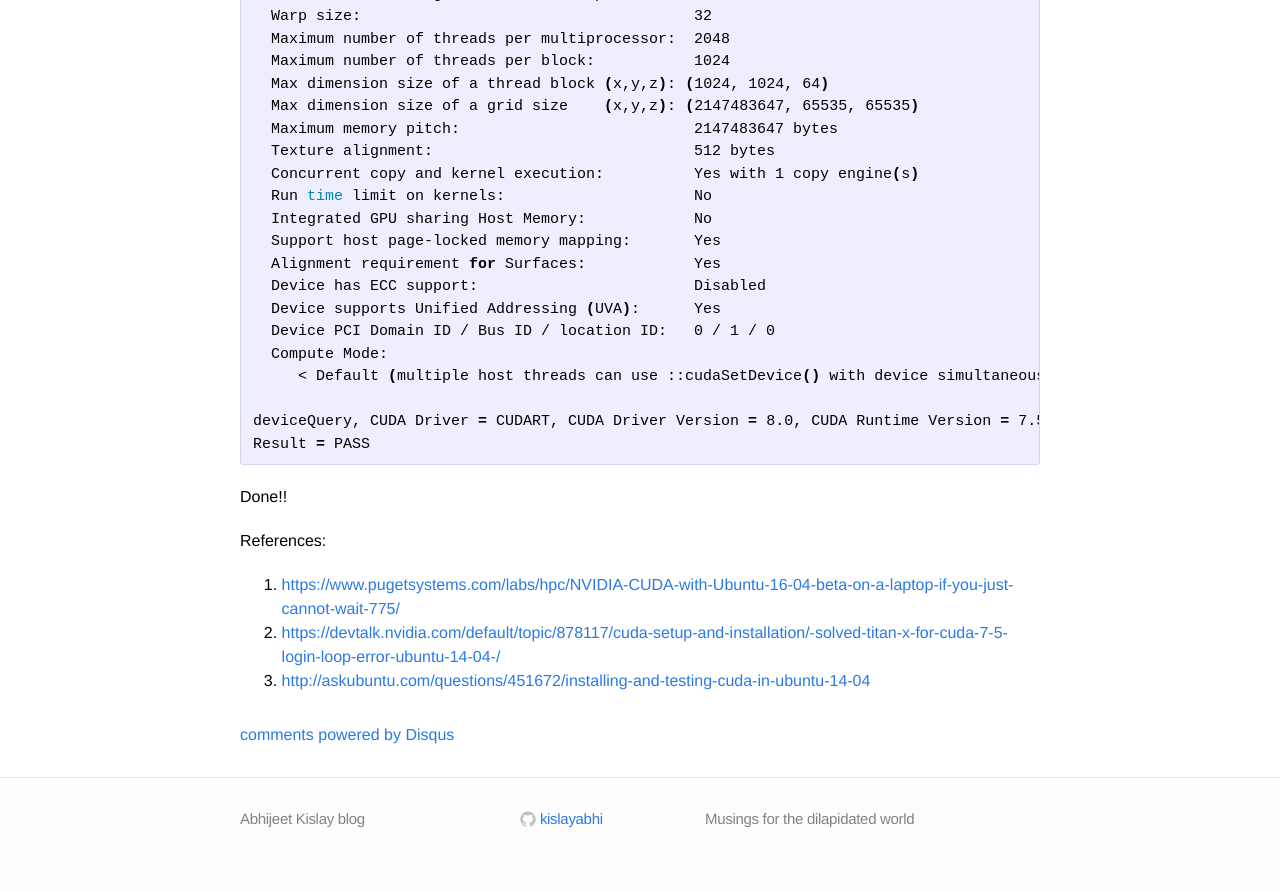
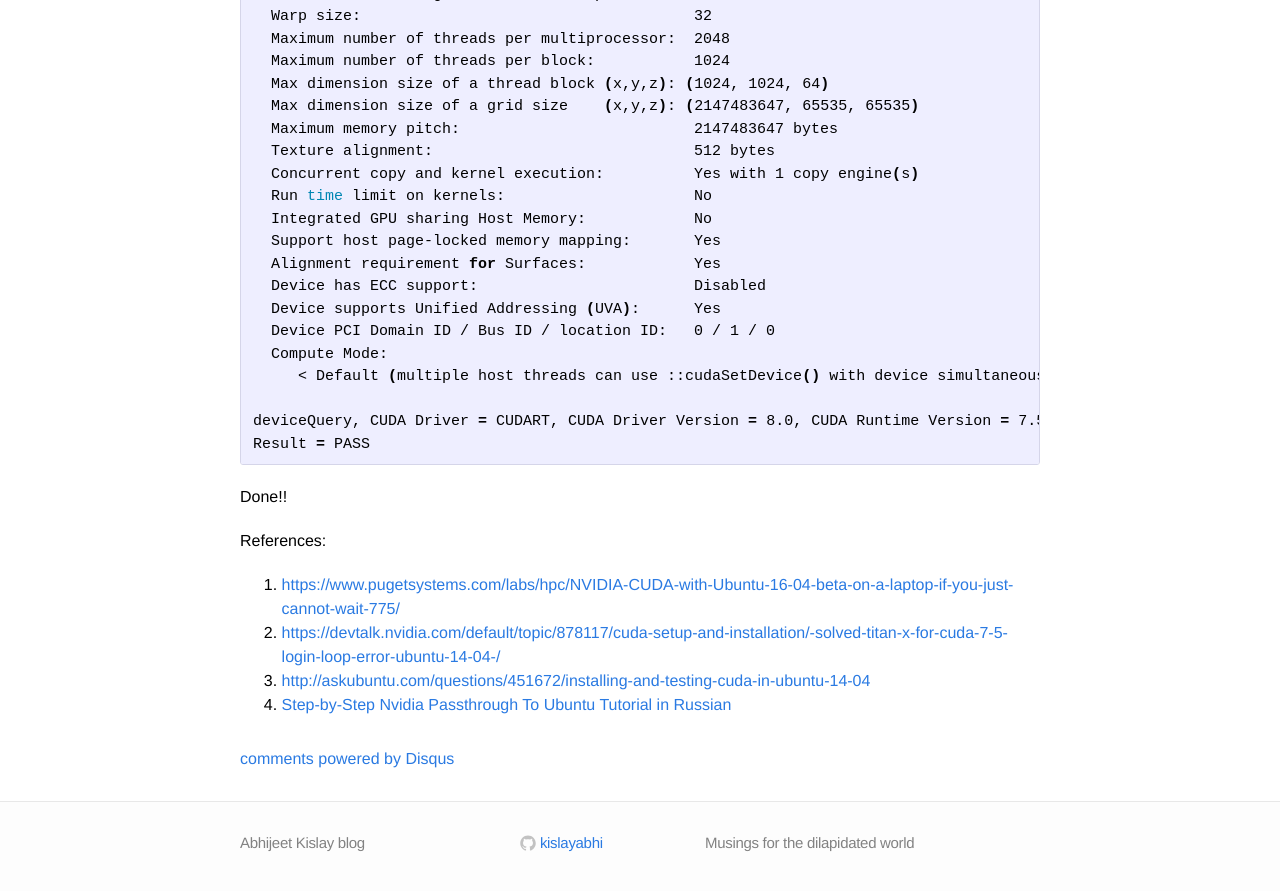
Before and after one commit to kislayabhi/kislayabhi.github.io, a Jekyll site: the page built from _posts/2016-8-7-Installing_CUDA_with_Ubuntu.md, in a window 1280 px wide and 900 px high, scrolled down 3588 px. Shown: the top 891 px of the window. Built offline with Jekyll 4.4.1, drawn with Linux system fonts in a browser that asks for light colours; comment, search, counter and statistics services are not loaded.

Commit message:
Add reference

```diff
--- a/_posts/2016-8-7-Installing_CUDA_with_Ubuntu.md
+++ b/_posts/2016-8-7-Installing_CUDA_with_Ubuntu.md
@@ -194,3 +194,4 @@ References:
 1. <https://www.pugetsystems.com/labs/hpc/NVIDIA-CUDA-with-Ubuntu-16-04-beta-on-a-laptop-if-you-just-cannot-wait-775/>
 2. <https://devtalk.nvidia.com/default/topic/878117/cuda-setup-and-installation/-solved-titan-x-for-cuda-7-5-login-loop-error-ubuntu-14-04-/>
 3. <http://askubuntu.com/questions/451672/installing-and-testing-cuda-in-ubuntu-14-04>
+4. [Step-by-Step Nvidia Passthrough To Ubuntu Tutorial in Russian](https://vk.com/@lord.alfred-nvidia-passthrough-to-ubuntu-in-vmware-esxi)
```
